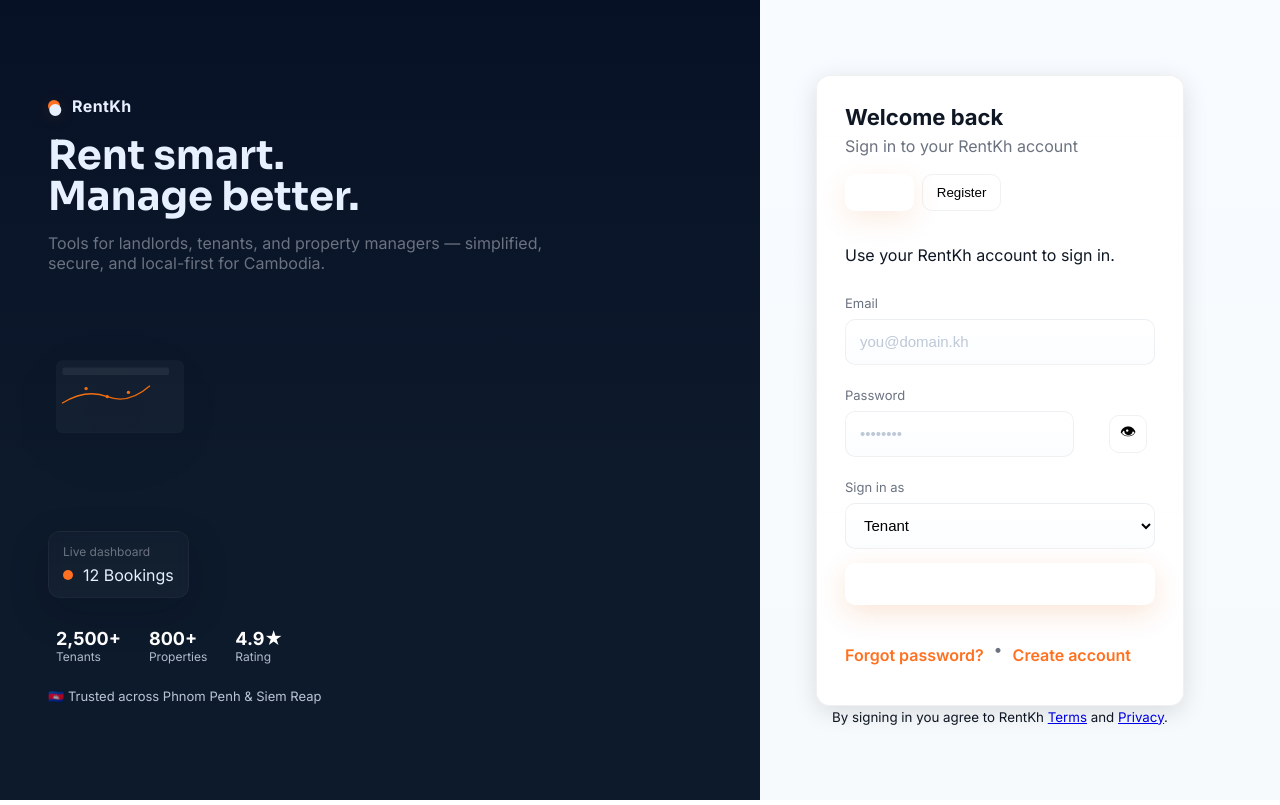
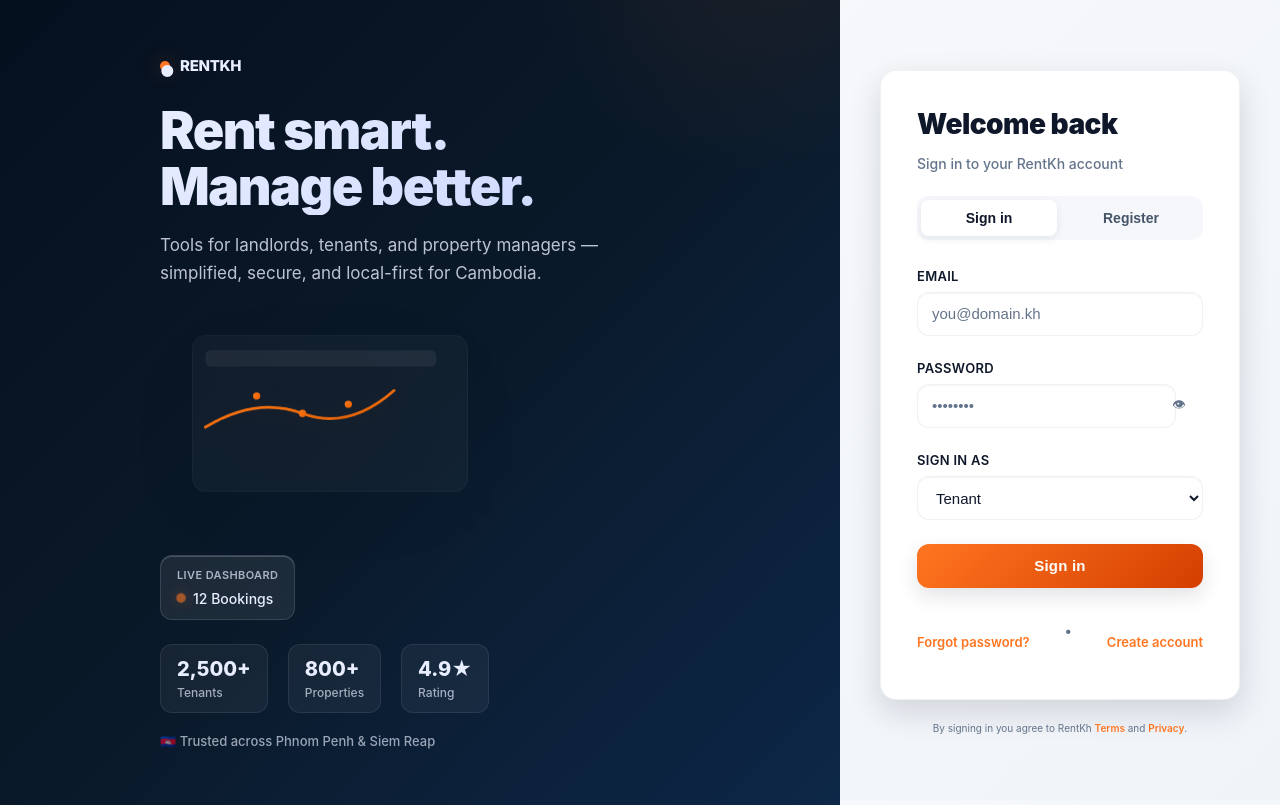
Before and after one commit to LEUSophal/Group-1-databse-project, a plain HTML site: page Renting/login.html in a window 1280 px wide. Drawn offline with Linux system fonts and the light colour scheme.

Commit message:
Polish: investor-grade CSS refinements with precise spacing, shadows, and typography

```diff
--- a/Renting/css/login-modern.css
+++ b/Renting/css/login-modern.css
@@ -1,106 +1,601 @@
 :root{
-  --accent:#FF7120;
-  --accent-600:#FF7A1A;
-  --accent-800:#D35400;
-  --bg:#F7FAFC;
-  --bg-dark:#071126;
-  --surface:#0F1724;
-  --glass: rgba(255,255,255,0.06);
-  --card: rgba(255,255,255,0.98);
-  --card-surface: rgba(255,255,255,0.98);
-  --text:#0F1724;
-  --muted:#6B7280;
-  --muted-opaque: rgba(107,114,128,0.86);
-  --radius:12px;
-  --radius-md:14px;
-  --shadow-1: 0 6px 24px rgba(8,12,20,0.12);
-  --shadow-2: 0 14px 40px rgba(8,12,20,0.18);
-  --shadow-soft: 0 10px 30px rgba(6,12,28,0.12);
-  --shadow-subtle: 0 6px 18px rgba(6,12,28,0.06);
-  --focus-ring: rgba(255,113,32,0.14);
-  --ease: cubic-bezier(.2,.9,.3,1);
-  font-family: 'Inter', system-ui, -apple-system, 'Segoe UI', Roboto, 'Helvetica Neue', Arial;
+  --accent:#FF7520;
+  --accent-hover:#FF8A3A;
+  --accent-active:#D43F00;
+  --bg:#FAFBFC;
+  --bg-dark:#05101F;
+  --text-primary:#0F172A;
+  --text-secondary:#475569;
+  --text-tertiary:#64748B;
+  --border-light: rgba(15,23,42,0.06);
+  --border-lighter: rgba(15,23,42,0.03);
+  --shadow-xs: 0 1px 2px rgba(15,23,42,0.05);
+  --shadow-sm: 0 3px 8px rgba(15,23,42,0.08);
+  --shadow-md: 0 8px 20px rgba(15,23,42,0.12);
+  --shadow-lg: 0 12px 32px rgba(15,23,42,0.15);
+  --shadow-xl: 0 20px 50px rgba(15,23,42,0.18);
+  --radius-sm: 8px;
+  --radius-md: 12px;
+  --radius-lg: 16px;
+  --ease-smooth: cubic-bezier(0.4, 0, 0.2, 1);
+  --ease-bounce: cubic-bezier(0.34, 1.56, 0.64, 1);
+  font-family: -apple-system, BlinkMacSystemFont, 'Segoe UI', 'Roboto', 'Oxygen', 'Ubuntu', 'Cantarell', 'Fira Sans', 'Droid Sans', 'Helvetica Neue', sans-serif;
 }
-*{box-sizing:border-box}
-html,body{height:100%;margin:0;background:linear-gradient(180deg,#F8FBFF,#F7FAFC);color:var(--text);-webkit-font-smoothing:antialiased}
-.layout{display:grid;grid-template-columns:0.95fr 480px;min-height:100vh}
 
-/* HERO */
-.hero{background:linear-gradient(180deg,var(--bg-dark) 0%, #0d1a2b 60%);color:#E6F0FF;padding:48px 48px;display:flex;align-items:center}
-.hero-inner{max-width:720px}
-.brand{display:flex;align-items:center;gap:12px;margin-bottom:20px}
-.brand-mark{width:12px;height:12px;border-radius:50%;background:var(--accent);box-shadow:0 4px 18px rgba(255,122,26,0.18)}
-.brand-name{font-weight:700;font-size:16px;letter-spacing:0.4px}
-.hero-title{font-family:'Sora', 'Inter', serif;font-weight:700;font-size:40px;line-height:1.02;margin:0 0 12px}
-.hero-sub{color:var(--muted);font-size:16px;margin-bottom:18px;max-width:540px}
-.hero-art{display:flex;gap:18px;align-items:flex-start;margin-top:12px}
-.illustration{width:300px;max-width:48%;filter:drop-shadow(0 18px 40px rgba(6,12,28,0.45));border-radius:12px}
-.preview-card{margin:0;padding:10px 12px;background:linear-gradient(180deg,rgba(255,255,255,0.02),rgba(255,255,255,0.03));border-radius:10px;backdrop-filter: blur(6px);box-shadow:var(--shadow-2);border:1px solid rgba(255,255,255,0.04)}
-.preview-topline{font-size:12px;color:var(--muted);margin-bottom:6px}
-.preview-stat{display:flex;align-items:center;gap:10px}
-.stat-dot{width:10px;height:10px;border-radius:50%;background:var(--accent)}
-.hero-foot{margin-top:18px;color:rgba(230,240,255,0.8);font-size:13px}
+*{ box-sizing: border-box }
+html, body {
+  height: 100%;
+  margin: 0;
+  background: linear-gradient(135deg, #FAFBFC 0%, #F0F4F9 100%);
+  color: var(--text-primary);
+  -webkit-font-smoothing: antialiased;
+  -moz-osx-font-smoothing: grayscale;
+}
 
-/* simplified hero art & stats (minimal) */
-.hero-art{display:flex;justify-content:flex-start;margin-top:20px}
-.hero-art .art-center{display:flex;flex-direction:column;gap:18px;align-items:flex-start}
-.preview-card{margin:0;padding:12px 14px;background:linear-gradient(180deg,rgba(255,255,255,0.02),rgba(255,255,255,0.03));border-radius:12px;backdrop-filter: blur(6px);box-shadow:var(--shadow-2);border:1px solid rgba(255,255,255,0.04)}
-.hero-stats{display:flex;gap:12px;margin-top:6px}
-.hero-stats .stat{background:transparent;padding:6px 8px;border-radius:8px;text-align:left}
-.hero-stats .stat strong{display:block;font-size:18px;color:#fff}
-.hero-stats .stat small{display:block;font-size:12px;color:rgba(230,240,255,0.75)}
+.layout {
+  display: grid;
+  grid-template-columns: 1.1fr 440px;
+  min-height: 100vh;
+  gap: 0;
+}
 
-/* place password eye inside input */
-.password-wrap{position:relative}
-.password-wrap input{padding-right:44px}
-.icon-btn{position:absolute;right:8px;top:50%;transform:translateY(-50%);height:36px;width:36px;border-radius:8px;border:1px solid rgba(15,20,36,0.06);background:transparent;display:inline-flex;align-items:center;justify-content:center}
+/* ═══════════════════════════ HERO SECTION ═══════════════════════════ */
+.hero {
+  background: linear-gradient(135deg, var(--bg-dark) 0%, #0A1929 50%, #0D2748 100%);
+  color: #E8EEFF;
+  padding: 56px 64px;
+  display: flex;
+  align-items: center;
+  justify-content: center;
+  position: relative;
+  overflow: hidden;
+}
 
-/* fix link styles (not default blue) */
-.form-footer a{color:var(--accent);text-decoration:none;font-weight:600}
-.form-footer a:hover{text-decoration:underline}
+.hero::before {
+  content: '';
+  position: absolute;
+  top: -40%;
+  right: -20%;
+  width: 500px;
+  height: 500px;
+  background: radial-gradient(circle, rgba(255, 117, 32, 0.08) 0%, transparent 70%);
+  border-radius: 50%;
+  pointer-events: none;
+}
 
+.hero-inner {
+  max-width: 620px;
+  position: relative;
+  z-index: 1;
+}
 
-/* AUTH */
-.auth{display:flex;flex-direction:column;align-items:center;justify-content:center;padding:56px;background:transparent}
-.auth-card{width:100%;max-width:420px;padding:28px;border-radius:14px;background:var(--card);box-shadow:var(--shadow-1);border:1px solid rgba(9,14,24,0.06)}
-.glass{background: linear-gradient(180deg, rgba(255,255,255,0.96), rgba(255,255,255,0.94));backdrop-filter: blur(6px)}
-.auth-card h2{margin:0;font-size:22px;font-weight:700}
-.auth-card .muted{color:var(--muted);margin-top:6px;margin-bottom:18px}
-.tab-nav{display:flex;gap:8px;margin:12px 0 18px}
-.tab-btn{padding:10px 14px;border-radius:10px;border:1px solid rgba(15,20,36,0.06);background:transparent;cursor:pointer;transition:all 160ms var(--ease)}
-.tab-btn.active{background:linear-gradient(90deg,var(--accent),var(--accent-700));color:#fff;border:0;box-shadow:0 8px 28px rgba(226,95,0,0.12)}
+.brand {
+  display: flex;
+  align-items: center;
+  gap: 10px;
+  margin-bottom: 28px;
+}
 
-.form{display:flex;flex-direction:column;gap:14px}
-.field{display:flex;flex-direction:column;gap:8px}
-.label-text{font-size:13px;color:var(--muted)}
-input[type="email"],input[type="password"],select,input[type="text"],input[type="tel"]{
-  height:46px;padding:12px 14px;border-radius:10px;border:1px solid rgba(15,20,36,0.06);background:linear-gradient(180deg,#FFF,#FBFDFF);font-size:15px;outline:none;transition:all 160ms var(--ease);
+.brand-mark {
+  width: 10px;
+  height: 10px;
+  border-radius: 50%;
+  background: var(--accent);
+  box-shadow: 0 0 20px rgba(255, 117, 32, 0.4);
 }
-input::placeholder{color:#BFC8D6}
-input:focus, select:focus{transform:translateY(-1px);border-color:var(--accent);box-shadow:0 6px 24px rgba(14,60,120,0.06),0 0 0 4px rgba(255,122,26,0.08)}
-.password-wrap{display:flex;align-items:center;gap:8px}
-.icon-btn{height:38px;width:38px;border-radius:10px;border:1px solid rgba(15,20,36,0.06);background:transparent;cursor:pointer;font-size:16px;display:inline-flex;align-items:center;justify-content:center}
-.icon-btn:hover{transform:translateY(-2px);box-shadow:var(--shadow-1)}
 
-.cta-row{margin-top:6px}
-.btn-primary{display:inline-block;width:100%;padding:12px 14px;border-radius:10px;border:0;background:linear-gradient(90deg,var(--accent),var(--accent-700));color:white;font-weight:600;font-size:16px;cursor:pointer;transition:transform 160ms var(--ease), box-shadow 160ms var(--ease);box-shadow:0 8px 28px rgba(226,95,0,0.16)}
-.btn-primary:hover{transform:translateY(-3px);box-shadow:0 14px 40px rgba(226,95,0,0.18)}
+.brand-name {
+  font-family: 'Inter', sans-serif;
+  font-weight: 800;
+  font-size: 15px;
+  letter-spacing: -0.3px;
+  text-transform: uppercase;
+  color: #E8EEFF;
+}
 
-.form-footer{display:flex;gap:10px;align-items:center;justify-content:flex-start;margin-top:14px;color:var(--muted)}
-.link-strong{color:var(--accent);font-weight:600}
-.alert-error{background:#FEF2F2;border:1.5px solid #FECACA;color:#DC2626;padding:10px 14px;border-radius:10px;font-size:13px;font-weight:500;margin-bottom:0}
+.hero-title {
+  font-family: -apple-system, BlinkMacSystemFont, 'Segoe UI', sans-serif;
+  font-weight: 900;
+  font-size: 52px;
+  line-height: 1.08;
+  letter-spacing: -1.5px;
+  margin: 0 0 16px 0;
+  background: linear-gradient(135deg, #E8EEFF 0%, #C9D5FF 100%);
+  -webkit-background-clip: text;
+  -webkit-text-fill-color: transparent;
+  background-clip: text;
+}
+
+.hero-sub {
+  color: rgba(232, 238, 255, 0.8);
+  font-size: 17px;
+  line-height: 1.6;
+  margin-bottom: 32px;
+  max-width: 520px;
+  font-weight: 400;
+}
+
+/* Hero visuals */
+.hero-art {
+  display: flex;
+  flex-direction: column;
+  gap: 20px;
+  align-items: flex-start;
+  margin-top: 24px;
+}
+
+.hero-art .art-center {
+  display: flex;
+  flex-direction: column;
+  gap: 16px;
+  align-items: flex-start;
+  width: 100%;
+}
+
+.illustration {
+  width: 340px;
+  max-width: 100%;
+  border-radius: var(--radius-lg);
+  filter: drop-shadow(0 24px 48px rgba(0, 0, 0, 0.32)) drop-shadow(0 4px 12px rgba(255, 117, 32, 0.12));
+  animation: float 6s ease-in-out infinite;
+}
+
+@keyframes float {
+  0%, 100% { transform: translateY(0px) }
+  50% { transform: translateY(-8px) }
+}
+
+.preview-card {
+  margin: 0;
+  padding: 12px 16px;
+  background: rgba(255, 255, 255, 0.08);
+  border-radius: var(--radius-md);
+  backdrop-filter: blur(8px);
+  border: 1px solid rgba(255, 255, 255, 0.12);
+  box-shadow: inset 0 1px 0 rgba(255, 255, 255, 0.2);
+}
+
+.preview-topline {
+  font-size: 11px;
+  font-weight: 600;
+  color: rgba(232, 238, 255, 0.7);
+  text-transform: uppercase;
+  letter-spacing: 0.4px;
+  margin-bottom: 8px;
+}
+
+.preview-stat {
+  display: flex;
+  align-items: center;
+  gap: 8px;
+  font-size: 14px;
+  color: #E8EEFF;
+  font-weight: 500;
+}
+
+.stat-dot {
+  width: 8px;
+  height: 8px;
+  border-radius: 50%;
+  background: var(--accent);
+  box-shadow: 0 0 12px rgba(255, 117, 32, 0.5);
+  animation: pulse 2s ease-in-out infinite;
+}
+
+@keyframes pulse {
+  0%, 100% { opacity: 1; transform: scale(1) }
+  50% { opacity: 0.6; transform: scale(1.2) }
+}
+
+.hero-stats {
+  display: flex;
+  gap: 20px;
+  margin-top: 8px;
+  width: 100%;
+}
+
+.hero-stats .stat {
+  background: rgba(255, 255, 255, 0.05);
+  padding: 12px 16px;
+  border-radius: var(--radius-md);
+  border: 1px solid rgba(255, 255, 255, 0.08);
+  text-align: left;
+}
+
+.hero-stats .stat strong {
+  display: block;
+  font-size: 20px;
+  font-weight: 800;
+  color: #E8EEFF;
+  margin-bottom: 4px;
+}
+
+.hero-stats .stat small {
+  display: block;
+  font-size: 12px;
+  color: rgba(232, 238, 255, 0.68);
+  font-weight: 500;
+}
+
+.hero-foot {
+  margin-top: 20px;
+  color: rgba(232, 238, 255, 0.65);
+  font-size: 13px;
+  font-weight: 500;
+}
+
+/* ═════════════════════════ AUTH SECTION ═════════════════════════ */
+.auth {
+  display: flex;
+  flex-direction: column;
+  align-items: center;
+  justify-content: center;
+  padding: 48px 40px;
+  background: transparent;
+}
+
+.auth-card {
+  width: 100%;
+  max-width: 400px;
+  padding: 36px;
+  border-radius: var(--radius-lg);
+  background: #FFFFFF;
+  box-shadow: var(--shadow-lg);
+  border: 1px solid var(--border-light);
+  transition: all 240ms var(--ease-smooth);
+}
+
+.auth-card:hover {
+  box-shadow: var(--shadow-xl);
+  border-color: rgba(255, 117, 32, 0.1);
+}
+
+.auth-card h2 {
+  margin: 0 0 8px 0;
+  font-size: 28px;
+  font-weight: 900;
+  letter-spacing: -0.5px;
+  color: var(--text-primary);
+}
+
+.auth-card .muted {
+  color: var(--text-tertiary);
+  margin-bottom: 24px;
+  font-size: 14px;
+  font-weight: 500;
+}
+
+/* Tab nav */
+.tab-nav {
+  display: flex;
+  gap: 6px;
+  margin-bottom: 28px;
+  background: #F5F7FB;
+  padding: 4px;
+  border-radius: var(--radius-md);
+}
+
+.tab-btn {
+  flex: 1;
+  padding: 10px 16px;
+  border-radius: var(--radius-sm);
+  border: none;
+  background: transparent;
+  cursor: pointer;
+  font-weight: 600;
+  font-size: 14px;
+  color: var(--text-secondary);
+  transition: all 180ms var(--ease-smooth);
+}
+
+.tab-btn.active {
+  background: #FFFFFF;
+  color: var(--text-primary);
+  box-shadow: var(--shadow-sm);
+}
+
+/* Form */
+.form {
+  display: flex;
+  flex-direction: column;
+  gap: 16px;
+}
+
+.field {
+  display: flex;
+  flex-direction: column;
+  gap: 8px;
+}
+
+.label-text {
+  font-size: 13px;
+  font-weight: 600;
+  color: var(--text-primary);
+  text-transform: uppercase;
+  letter-spacing: 0.3px;
+}
+
+input[type="email"],
+input[type="password"],
+input[type="text"],
+input[type="tel"],
+select {
+  height: 44px;
+  padding: 12px 14px;
+  border-radius: var(--radius-md);
+  border: 1.5px solid var(--border-light);
+  background: #FFFFFF;
+  font-size: 15px;
+  font-weight: 500;
+  color: var(--text-primary);
+  outline: none;
+  transition: all 140ms var(--ease-smooth);
+  box-shadow: inset 0 1px 2px rgba(15, 23, 42, 0.04);
+}
+
+input::placeholder {
+  color: var(--text-tertiary);
+  font-weight: 400;
+}
+
+input:hover,
+select:hover {
+  border-color: rgba(255, 117, 32, 0.2);
+  background: #FAFBFC;
+}
+
+input:focus,
+select:focus {
+  border-color: var(--accent);
+  box-shadow: inset 0 1px 2px rgba(15, 23, 42, 0.04), 0 0 0 4px rgba(255, 117, 32, 0.1);
+  background: #FFFFFF;
+  transform: translateY(-2px);
+}
+
+input:focus-visible {
+  outline: 2px solid var(--accent);
+  outline-offset: 2px;
+}
+
+/* Password eye icon */
+.password-wrap {
+  position: relative;
+  display: flex;
+  align-items: center;
+}
+
+.password-wrap input {
+  padding-right: 44px;
+}
+
+.icon-btn {
+  position: absolute;
+  right: 8px;
+  top: 50%;
+  transform: translateY(-50%);
+  height: 32px;
+  width: 32px;
+  border-radius: var(--radius-sm);
+  border: none;
+  background: transparent;
+  cursor: pointer;
+  display: inline-flex;
+  align-items: center;
+  justify-content: center;
+  color: var(--text-tertiary);
+  transition: all 120ms var(--ease-smooth);
+  padding: 0;
+}
+
+.icon-btn:hover {
+  color: var(--text-primary);
+  background: rgba(255, 117, 32, 0.06);
+}
+
+.icon-btn:focus {
+  outline: 2px solid var(--accent);
+  outline-offset: -2px;
+}
+
+/* Primary button */
+.btn-primary {
+  display: inline-block;
+  width: 100%;
+  height: 44px;
+  padding: 0 20px;
+  border-radius: var(--radius-md);
+  border: none;
+  background: linear-gradient(135deg, var(--accent) 0%, var(--accent-active) 100%);
+  color: #FFFFFF;
+  font-weight: 700;
+  font-size: 15px;
+  letter-spacing: 0.2px;
+  cursor: pointer;
+  transition: all 160ms var(--ease-smooth);
+  box-shadow: var(--shadow-md);
+  margin-top: 8px;
+}
+
+.btn-primary:hover {
+  background: linear-gradient(135deg, var(--accent-hover) 0%, #C83600 100%);
+  transform: translateY(-2px);
+  box-shadow: var(--shadow-lg);
+}
+
+.btn-primary:active {
+  transform: translateY(0px);
+  box-shadow: var(--shadow-sm);
+}
+
+.btn-primary:focus {
+  outline: 2px solid var(--accent);
+  outline-offset: 2px;
+}
+
+/* Form footer */
+.form-footer {
+  display: flex;
+  gap: 6px;
+  align-items: center;
+  justify-content: space-between;
+  margin-top: 18px;
+  color: var(--text-tertiary);
+  font-size: 13px;
+}
+
+.form-footer a {
+  color: var(--accent);
+  text-decoration: none;
+  font-weight: 600;
+  transition: color 120ms var(--ease-smooth);
+}
+
+.form-footer a:hover {
+  color: var(--accent-hover);
+  text-decoration: underline;
+}
+
+.link-strong {
+  font-weight: 700;
+}
+
+/* Alert */
+.alert-error {
+  background: #FEF2F2;
+  border: 1px solid #FECACA;
+  color: #DC2626;
+  padding: 12px 14px;
+  border-radius: var(--radius-md);
+  font-size: 13px;
+  font-weight: 500;
+  margin: 0;
+}
 
 /* Role grid */
-.role-grid{display:flex;gap:10px}
-.role-opt{display:flex;align-items:center;gap:10px;padding:10px;border-radius:10px;border:1px solid rgba(15,20,36,0.06);cursor:pointer;background:linear-gradient(180deg,#FFF,#FBFDFF);min-width:100px}
-.role-opt.selected{border-color:var(--accent);box-shadow:0 8px 24px rgba(255,122,26,0.08)}
-.ro-icon{font-size:18px}
+.role-grid {
+  display: flex;
+  gap: 12px;
+  flex-wrap: wrap;
+}
 
-/* Responsive */
-@media (max-width:1024px){.layout{grid-template-columns:1fr}.hero{padding:40px;order:0}.auth{padding:32px;order:1}.illustration{width:260px}}
-@media (max-width:600px){.hero{padding:24px}.hero-title{font-size:28px}.auth-card{padding:18px}.layout{min-height:100vh}}
+.role-opt {
+  flex: 1;
+  min-width: 90px;
+  display: flex;
+  flex-direction: column;
+  align-items: center;
+  gap: 8px;
+  padding: 14px 12px;
+  border-radius: var(--radius-md);
+  border: 1.5px solid var(--border-light);
+  background: #FAFBFC;
+  cursor: pointer;
+  transition: all 140ms var(--ease-smooth);
+}
+
+.role-opt:hover {
+  border-color: rgba(255, 117, 32, 0.3);
+  background: rgba(255, 117, 32, 0.03);
+}
+
+.role-opt.selected {
+  border-color: var(--accent);
+  background: linear-gradient(135deg, rgba(255, 117, 32, 0.05), rgba(255, 117, 32, 0.02));
+  box-shadow: var(--shadow-sm);
+}
+
+.ro-icon {
+  font-size: 20px;
+}
+
+.ro-label {
+  font-size: 12px;
+  font-weight: 600;
+  color: var(--text-primary);
+}
+
+/* Auth meta */
+.auth-meta {
+  text-align: center;
+  margin-top: 20px;
+  color: var(--text-tertiary);
+  font-size: 12px;
+}
+
+.auth-meta a {
+  color: var(--accent);
+  text-decoration: none;
+  font-weight: 600;
+}
+
+.auth-meta a:hover {
+  text-decoration: underline;
+}
 
 /* Accessibility */
-input, select, button{caret-color:var(--accent)}
+.visually-hidden {
+  position: absolute !important;
+  height: 1px;
+  width: 1px;
+  overflow: hidden;
+  clip: rect(1px, 1px, 1px, 1px);
+  white-space: nowrap;
+  border: 0;
+  padding: 0;
+  margin: -1px;
+}
 
-@media (prefers-reduced-motion:reduce){*{transition:none!important}}
+input, select, button {
+  caret-color: var(--accent);
+}
+
+:focus-visible {
+  outline: 2px solid var(--accent);
+  outline-offset: 2px;
+}
+
+/* ════════════════════ RESPONSIVE ════════════════════ */
+@media (max-width: 1200px) {
+  .layout { grid-template-columns: 1fr 420px }
+  .hero { padding: 48px 44px }
+  .hero-title { font-size: 44px }
+  .illustration { width: 300px }
+}
+
+@media (max-width: 768px) {
+  .layout {
+    grid-template-columns: 1fr;
+    min-height: 100vh;
+  }
+
+  .hero {
+    padding: 40px 28px;
+    order: -1;
+  }
+
+  .auth {
+    padding: 32px 20px;
+    order: 0;
+  }
+
+  .hero-title { font-size: 32px }
+  .hero-sub { font-size: 15px }
+  .auth-card { max-width: 100% }
+  .illustration { width: 100%; max-width: 340px }
+}
+
+@media (max-width: 480px) {
+  .hero { padding: 32px 20px }
+  .auth { padding: 24px 16px }
+  .hero-title { font-size: 24px }
+  .hero-stats { flex-wrap: wrap }
+  .auth-card { padding: 24px }
+  .auth-card h2 { font-size: 24px }
+}
+
+@media (prefers-reduced-motion: reduce) {
+  * {
+    animation: none !important;
+    transition: none !important;
+  }
+}
```
